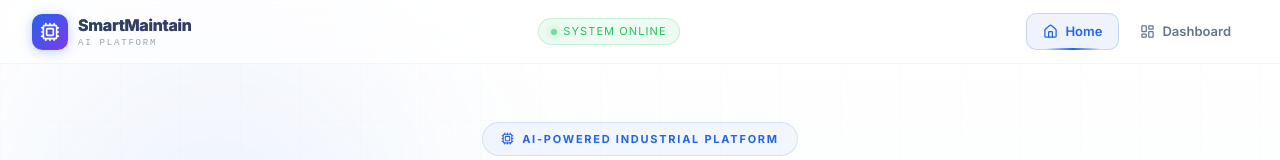
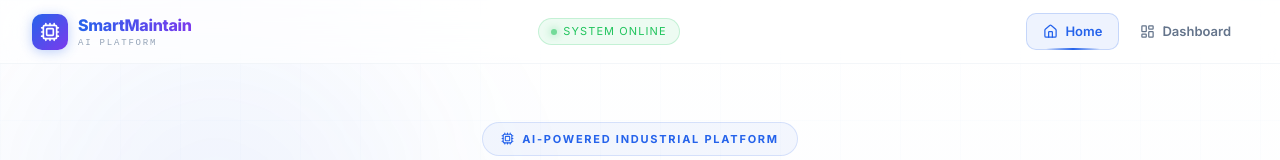
Before and after one commit to Sahilbagga297/MachineModel, a React (Vite) app: page / in a window 1280 px wide. Shown: the top 160 px of the page. Built offline with nearby package versions, Linux system fonts and the light colour scheme.

Commit message:
index updated

```diff
--- a/src/components/Navbar.jsx
+++ b/src/components/Navbar.jsx
@@ -100,7 +100,7 @@ export default function Navbar() {
             <div style={{
               fontSize: 16, fontWeight: 800,
               background: logoGradient,
-              WebkitBackgroundClip: 'text', WebkitTextFillColor: '',
+              WebkitBackgroundClip: 'text', WebkitTextFillColor: 'transparent',
               letterSpacing: '-0.3px',
             }}>
               SmartMaintain
```
